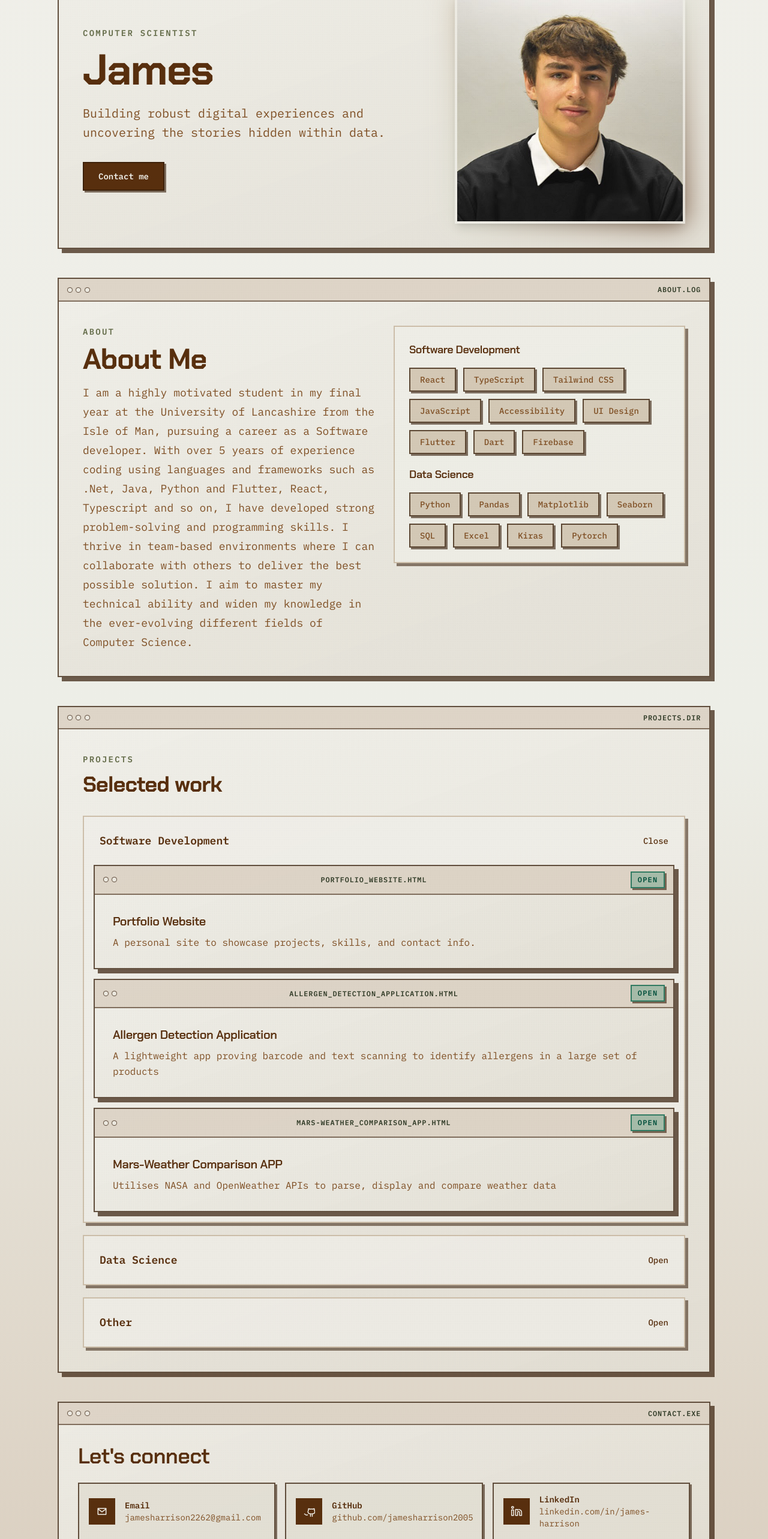
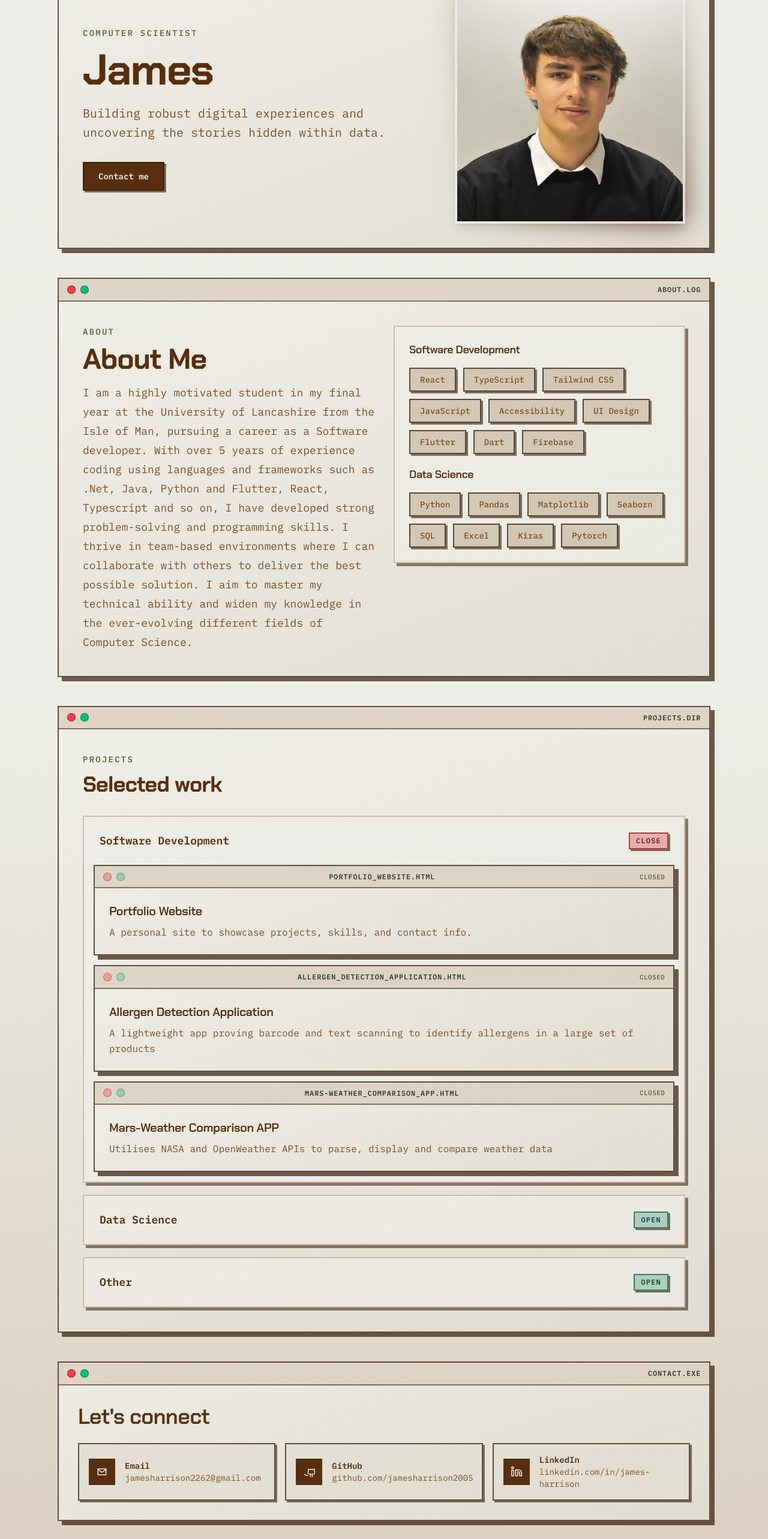
Before and after one commit to jamesharrison2005/portfolio, a React (Vite) app: page / in a window 1280 px wide. Shown: the part 234-2800 px from the top of the page at 60% size. Built offline with nearby package versions, Linux system fonts and the light colour scheme.

Commit message:
added better navigation to multiple sections

```diff
--- a/src/App.tsx
+++ b/src/App.tsx
@@ -1,3 +1,4 @@
+import { useEffect, useState } from 'react';
 import Navbar from './components/layout/Navbar';
 import Hero from './components/sections/Hero';
 import About from './components/sections/About';
@@ -42,6 +43,24 @@ const contacts = [
 ];
 
 function App() {
+  const [isContactOpen, setIsContactOpen] = useState(true);
+
+  useEffect(() => {
+    const handleOpenSection = (event: Event) => {
+      const customEvent = event as CustomEvent<{ sectionId?: string }>;
+
+      if (customEvent.detail?.sectionId === 'contact') {
+        setIsContactOpen(true);
+      }
+    };
+
+    window.addEventListener('open-section', handleOpenSection as EventListener);
+
+    return () => {
+      window.removeEventListener('open-section', handleOpenSection as EventListener);
+    };
+  }, []);
+
   return (
     <div
       id="top"
@@ -53,16 +72,22 @@ function App() {
         <About />
         <Projects />
         <section id="contact" className="retro-window">
-          <div className="retro-window-bar">
-            <div className="retro-dots" aria-hidden="true">
-              <span />
-              <span />
-              <span />
+          <button
+            type="button"
+            onClick={() => setIsContactOpen((prev) => !prev)}
+            aria-expanded={isContactOpen}
+            aria-controls="contact-content"
+            className="retro-window-bar w-full text-left transition hover:bg-camel-800/80 dark:hover:bg-ebony-500/80"
+          >
+            <div className="flex items-center gap-2" aria-hidden="true">
+              <span className={`h-3.5 w-3.5 rounded-full border ${isContactOpen ? 'border-red-800/80 bg-red-500/90 dark:border-red-300/80 dark:bg-red-400/90' : 'border-red-800/40 bg-red-500/30 dark:border-red-300/40 dark:bg-red-300/30'}`} />
+              <span className={`h-3.5 w-3.5 rounded-full border ${isContactOpen ? 'border-emerald-800/80 bg-emerald-500/95 dark:border-emerald-300/80 dark:bg-emerald-400/95' : 'border-emerald-800/40 bg-emerald-500/30 dark:border-emerald-300/40 dark:bg-emerald-300/30'}`} />
             </div>
             <span>contact.exe</span>
-          </div>
+          </button>
+          {isContactOpen ? (
           <ScrollReveal>
-            <div className="p-6 sm:p-8">
+            <div id="contact-content" className="p-6 sm:p-8">
             <h2 className="mb-6 text-3xl font-semibold text-dark-walnut-500 sm:text-4xl dark:text-khaki-beige-900">
               Let&apos;s connect
             </h2>
@@ -91,6 +116,7 @@ function App() {
             </div>
             </div>
           </ScrollReveal>
+          ) : null}
         </section>
       </main>
     </div>
--- a/src/components/layout/Navbar.tsx
+++ b/src/components/layout/Navbar.tsx
@@ -8,6 +8,18 @@ const links = [
 
 function Navbar() {
   const [isDarkMode, setIsDarkMode] = useState(false);
+
+  const handleNavClick = (href: string) => {
+    if (typeof window === 'undefined') {
+      return;
+    }
+
+    window.dispatchEvent(
+      new CustomEvent('open-section', {
+        detail: { sectionId: href.replace('#', '') },
+      }),
+    );
+  };
 
   useEffect(() => {
     const savedTheme = localStorage.getItem('theme');
@@ -47,6 +59,7 @@ function Navbar() {
               <li key={link.href}>
                 <a
                   href={link.href}
+                  onClick={() => handleNavClick(link.href)}
                   className="retro-button inline-flex bg-khaki-beige-800 px-3 py-1.5 transition hover:bg-camel-700/70 hover:text-dark-walnut-500 dark:bg-charcoal-brown-300 dark:hover:bg-ebony-500/80 dark:hover:text-khaki-beige-900"
                 >
                   {link.label}
--- a/src/components/sections/About.tsx
+++ b/src/components/sections/About.tsx
@@ -1,6 +1,25 @@
+import { useEffect, useState } from 'react';
 import ScrollReveal from '../ui/ScrollReveal';
 
 function About() {
+  const [isOpen, setIsOpen] = useState(true);
+
+  useEffect(() => {
+    const handleOpenSection = (event: Event) => {
+      const customEvent = event as CustomEvent<{ sectionId?: string }>;
+
+      if (customEvent.detail?.sectionId === 'about') {
+        setIsOpen(true);
+      }
+    };
+
+    window.addEventListener('open-section', handleOpenSection as EventListener);
+
+    return () => {
+      window.removeEventListener('open-section', handleOpenSection as EventListener);
+    };
+  }, []);
+
   const skillGroups = [
     {
       title: 'Software Development',
@@ -24,16 +43,22 @@ function About() {
 
   return (
     <section id="about" className="retro-window">
-      <div className="retro-window-bar">
-        <div className="retro-dots" aria-hidden="true">
-          <span />
-          <span />
-          <span />
+      <button
+        type="button"
+        onClick={() => setIsOpen((prev) => !prev)}
+        aria-expanded={isOpen}
+        aria-controls="about-content"
+        className="retro-window-bar w-full text-left transition hover:bg-camel-800/80 dark:hover:bg-ebony-500/80"
+      >
+        <div className="flex items-center gap-2" aria-hidden="true">
+          <span className={`h-3.5 w-3.5 rounded-full border ${isOpen ? 'border-red-800/80 bg-red-500/90 dark:border-red-300/80 dark:bg-red-400/90' : 'border-red-800/40 bg-red-500/30 dark:border-red-300/40 dark:bg-red-300/30'}`} />
+          <span className={`h-3.5 w-3.5 rounded-full border ${isOpen ? 'border-emerald-800/80 bg-emerald-500/95 dark:border-emerald-300/80 dark:bg-emerald-400/95' : 'border-emerald-800/40 bg-emerald-500/30 dark:border-emerald-300/40 dark:bg-emerald-300/30'}`} />
         </div>
         <span>about.log</span>
-      </div>
+      </button>
+      {isOpen ? (
       <ScrollReveal>
-        <div className="p-6 sm:p-8 md:p-10">
+        <div id="about-content" className="p-6 sm:p-8 md:p-10">
           <div className="grid gap-8 md:grid-cols-2 md:items-start">
         <div className="min-w-0">
           <p className="mb-3 text-sm font-semibold uppercase tracking-[0.16em] text-dusty-olive-500 dark:text-dry-sage-alt-700">
@@ -74,6 +99,7 @@ function About() {
           </div>
         </div>
       </ScrollReveal>
+      ) : null}
     </section>
   );
 }
--- a/src/components/sections/Projects.tsx
+++ b/src/components/sections/Projects.tsx
@@ -1,10 +1,11 @@
-import { useState } from 'react';
+import { useEffect, useState } from 'react';
 import { projects } from '../../data/projects';
 import type { ProjectCategory } from '../../types/project';
 import ProjectCard from '../ui/ProjectCard';
 import ScrollReveal from '../ui/ScrollReveal';
 
 function Projects() {
+  const [isSectionOpen, setIsSectionOpen] = useState(true);
   const [openSections, setOpenSections] = useState<Record<ProjectCategory, boolean>>({
     'software-development': true,
     'data-science': false,
@@ -24,18 +25,40 @@ function Projects() {
     }));
   };
 
+  useEffect(() => {
+    const handleOpenSection = (event: Event) => {
+      const customEvent = event as CustomEvent<{ sectionId?: string }>;
+
+      if (customEvent.detail?.sectionId === 'projects') {
+        setIsSectionOpen(true);
+      }
+    };
+
+    window.addEventListener('open-section', handleOpenSection as EventListener);
+
+    return () => {
+      window.removeEventListener('open-section', handleOpenSection as EventListener);
+    };
+  }, []);
+
   return (
     <section id="projects" className="retro-window">
-      <div className="retro-window-bar">
-        <div className="retro-dots" aria-hidden="true">
-          <span />
-          <span />
-          <span />
+      <button
+        type="button"
+        onClick={() => setIsSectionOpen((prev) => !prev)}
+        aria-expanded={isSectionOpen}
+        aria-controls="projects-content"
+        className="retro-window-bar w-full text-left transition hover:bg-camel-800/80 dark:hover:bg-ebony-500/80"
+      >
+        <div className="flex items-center gap-2" aria-hidden="true">
+          <span className={`h-3.5 w-3.5 rounded-full border ${isSectionOpen ? 'border-red-800/80 bg-red-500/90 dark:border-red-300/80 dark:bg-red-400/90' : 'border-red-800/40 bg-red-500/30 dark:border-red-300/40 dark:bg-red-300/30'}`} />
+          <span className={`h-3.5 w-3.5 rounded-full border ${isSectionOpen ? 'border-emerald-800/80 bg-emerald-500/95 dark:border-emerald-300/80 dark:bg-emerald-400/95' : 'border-emerald-800/40 bg-emerald-500/30 dark:border-emerald-300/40 dark:bg-emerald-300/30'}`} />
         </div>
         <span>projects.dir</span>
-      </div>
+      </button>
+      {isSectionOpen ? (
       <ScrollReveal>
-        <div className="p-6 sm:p-8 md:p-10">
+        <div id="projects-content" className="p-6 sm:p-8 md:p-10">
         <p className="mb-3 text-sm font-semibold uppercase tracking-[0.16em] text-dusty-olive-500 dark:text-dry-sage-alt-700">
           Projects
         </p>
@@ -60,7 +83,15 @@ function Projects() {
                   className="flex w-full items-center justify-between border-2 border-transparent px-2 py-2 text-left text-lg font-semibold text-dark-walnut-500 transition hover:border-camel-600/60 hover:bg-camel-700/30 dark:text-khaki-beige-900 dark:hover:border-ebony-600 dark:hover:bg-ebony-500/60"
                 >
                   <span>{section.title}</span>
-                  <span className="text-sm font-medium">{isOpen ? 'Close' : 'Open'}</span>
+                  <span
+                    className={`retro-button px-2.5 py-1 text-xs font-semibold tracking-widest ${
+                      isOpen
+                        ? 'border-red-800/70 bg-red-700/25 text-red-900 dark:border-red-500/70 dark:bg-red-500/25 dark:text-red-200'
+                        : 'border-emerald-800/70 bg-emerald-700/25 text-emerald-900 dark:border-emerald-500/70 dark:bg-emerald-500/25 dark:text-emerald-200'
+                    }`}
+                  >
+                    {isOpen ? 'CLOSE' : 'OPEN'}
+                  </span>
                 </button>
 
                 {isOpen ? (
@@ -82,6 +113,7 @@ function Projects() {
         </div>
         </div>
       </ScrollReveal>
+      ) : null}
     </section>
   );
 }
--- a/src/components/ui/ProjectCard.tsx
+++ b/src/components/ui/ProjectCard.tsx
@@ -8,6 +8,7 @@ type ProjectCardProps = {
 
 function ProjectCard({ project }: ProjectCardProps) {
   const [isExpanded, setIsExpanded] = useState(false);
+  const detailId = `${project.title.replace(/\s+/g, '-').toLowerCase()}-details`;
 
   const overview =
     project.description.length > 110
@@ -17,32 +18,35 @@ function ProjectCard({ project }: ProjectCardProps) {
   return (
     <ScrollReveal>
       <article className="retro-window">
-        <div className="retro-window-bar">
-          <div className="retro-dots" aria-hidden="true">
-            <span />
-            <span />
-          </div>
-          <span>{project.title.replace(/\s+/g, '_').toLowerCase()}.html</span>
         <button
           type="button"
           onClick={() => setIsExpanded((prev) => !prev)}
           aria-expanded={isExpanded}
-            className={`retro-button px-2.5 py-1 text-xs font-semibold tracking-widest ${
+          aria-controls={detailId}
+          className="retro-window-bar w-full text-left transition hover:bg-camel-800/80 dark:hover:bg-ebony-500/80"
+        >
+          <div className="flex items-center gap-2" aria-hidden="true">
+            <span
+              className={`h-3.5 w-3.5 rounded-full border transition ${
                 isExpanded
-                ? 'border-red-800/70 bg-red-700/25 text-red-900 dark:border-red-500/70 dark:bg-red-500/25 dark:text-red-200'
-                : 'border-emerald-800/70 bg-emerald-700/25 text-emerald-900 dark:border-emerald-500/70 dark:bg-emerald-500/25 dark:text-emerald-200'
+                  ? 'border-red-800/80 bg-red-500/90 dark:border-red-300/80 dark:bg-red-400/90'
+                  : 'border-red-800/40 bg-red-500/30 dark:border-red-300/40 dark:bg-red-300/30'
               }`}
-          >
-            {isExpanded ? 'CLOSE' : 'OPEN'}
+            />
+            <span
+              className={`h-3.5 w-3.5 rounded-full border transition ${
+                isExpanded
+                  ? 'border-emerald-800/80 bg-emerald-500/95 dark:border-emerald-300/80 dark:bg-emerald-400/95'
+                  : 'border-emerald-800/40 bg-emerald-500/30 dark:border-emerald-300/40 dark:bg-emerald-300/30'
+              }`}
+            />
+          </div>
+          <span>{project.title.replace(/\s+/g, '_').toLowerCase()}.html</span>
+          <span className="text-[0.68rem] tracking-wider text-dusty-olive-500 dark:text-dry-sage-alt-700">
+            {isExpanded ? 'OPEN' : 'CLOSED'}
+          </span>
         </button>
-        </div>
         <div className="p-5 sm:p-6">
-          <button
-            type="button"
-            onClick={() => setIsExpanded((prev) => !prev)}
-            aria-expanded={isExpanded}
-            className="w-full border-2 border-transparent p-1 text-left transition hover:border-camel-600/60 dark:hover:border-ebony-600"
-          >
           <div>
             <h3 className="mb-2 text-xl font-semibold text-dark-walnut-500 dark:text-khaki-beige-900">
               {project.title}
@@ -51,10 +55,9 @@ function ProjectCard({ project }: ProjectCardProps) {
               {overview}
             </p>
           </div>
-          </button>
 
           {isExpanded ? (
-            <div className="mt-5 border-t border-camel-600/50 pt-5 dark:border-ebony-600">
+            <div id={detailId} className="mt-5 border-t border-camel-600/50 pt-5 dark:border-ebony-600">
               <p className="mb-5 leading-relaxed text-saddle-brown-500 dark:text-camel-900">
                 {project.description}
               </p>
```
Lines whose indentation alone changed are shown as unchanged.
